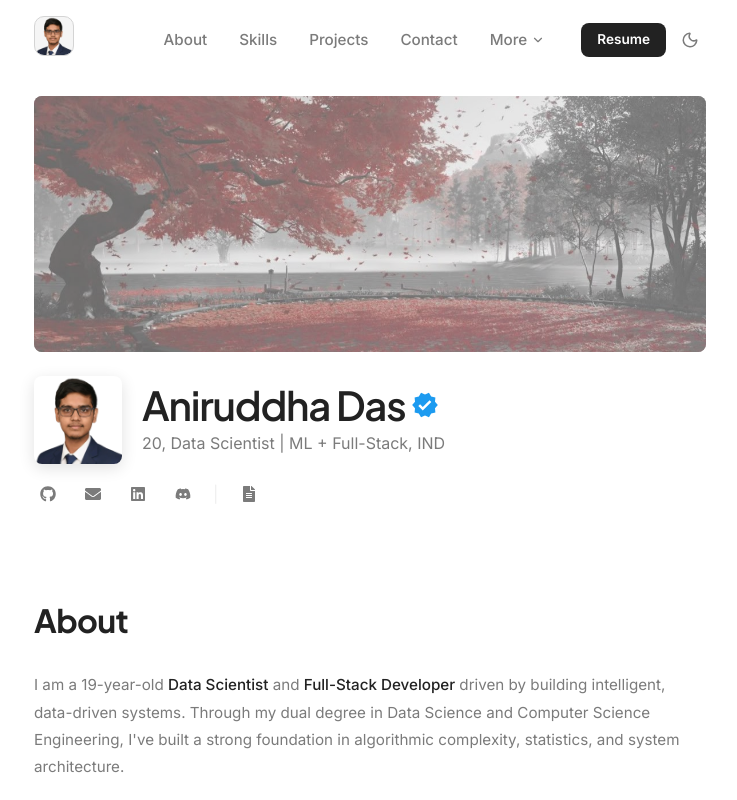
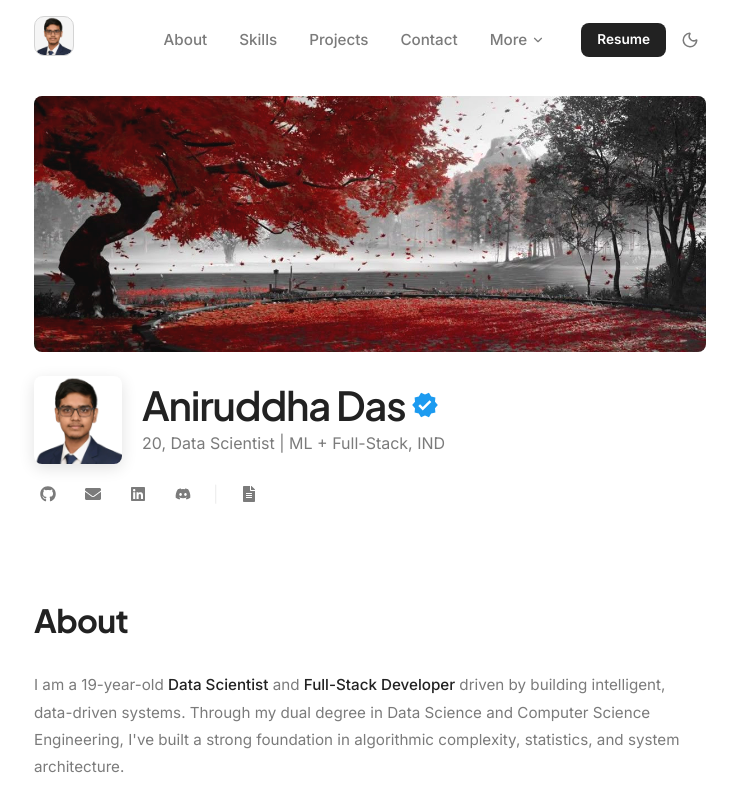
Before and after one commit to 24f2006234/aniruddha-portfolio, a React (Vite) app: page / in a window 1280 px wide. Shown: the top 800 px of the page, without its empty margins (270-1007 px from the left). Built offline with nearby package versions, Linux system fonts and the light colour scheme.

Commit message:
style(hero): adjust banner brightness and overlay opacity

```diff
--- a/src/styles/Hero.css
+++ b/src/styles/Hero.css
@@ -31,13 +31,20 @@
   width: 100%;
   height: 100%;
   object-fit: cover;
-  animation: bannerPan 20s infinite alternate ease-in-out;
+  /* Default filter for light mode: less brightness so it doesn't blow out */
+  filter: brightness(1.05) contrast(1.15) saturate(1.2);
+}
+
+[data-theme="dark"] .hero-banner-img {
+  /* Dark mode can handle more brightness */
+  filter: brightness(1.25) contrast(1.15) saturate(1.2);
 }
 
 .hero-banner-overlay {
   position: absolute;
   inset: 0;
-  background: rgba(255, 255, 255, 0.4);
+  /* Make the light mode overlay much more subtle or transparent */
+  background: rgba(255, 255, 255, 0.05);
   pointer-events: none;
   z-index: 1;
 }
@@ -75,6 +82,18 @@
   box-shadow: var(--shadow-sm);
   background: var(--bg-surface);
   flex-shrink: 0;
+}
+
+.online-status-dot {
+  position: absolute;
+  bottom: -4px;
+  right: -4px;
+  width: 20px;
+  height: 20px;
+  background-color: #23a559;
+  border: 3.5px solid var(--bg-primary);
+  border-radius: 50%;
+  z-index: 3;
 }
 
 .hero-profile-text {
```
